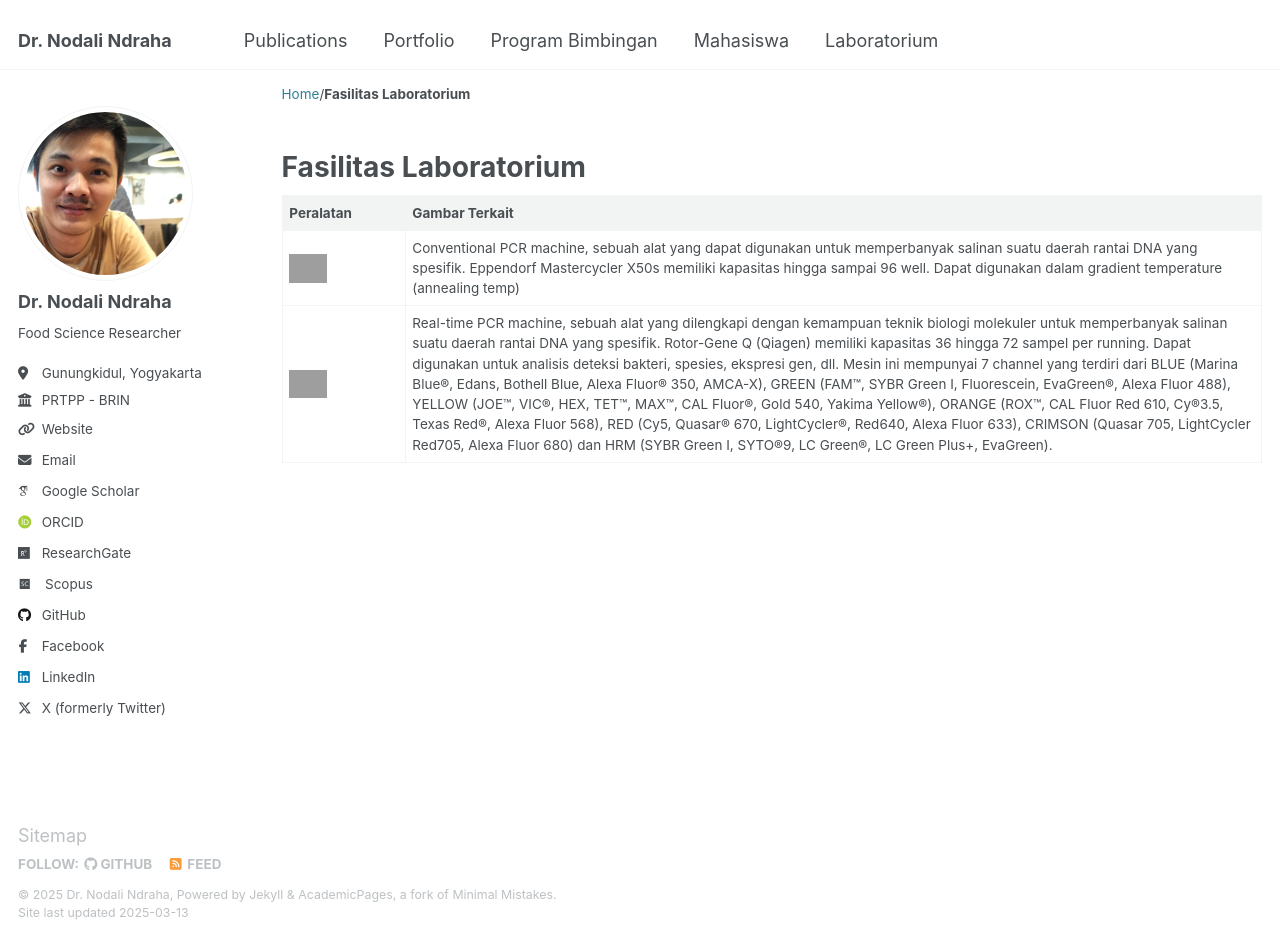
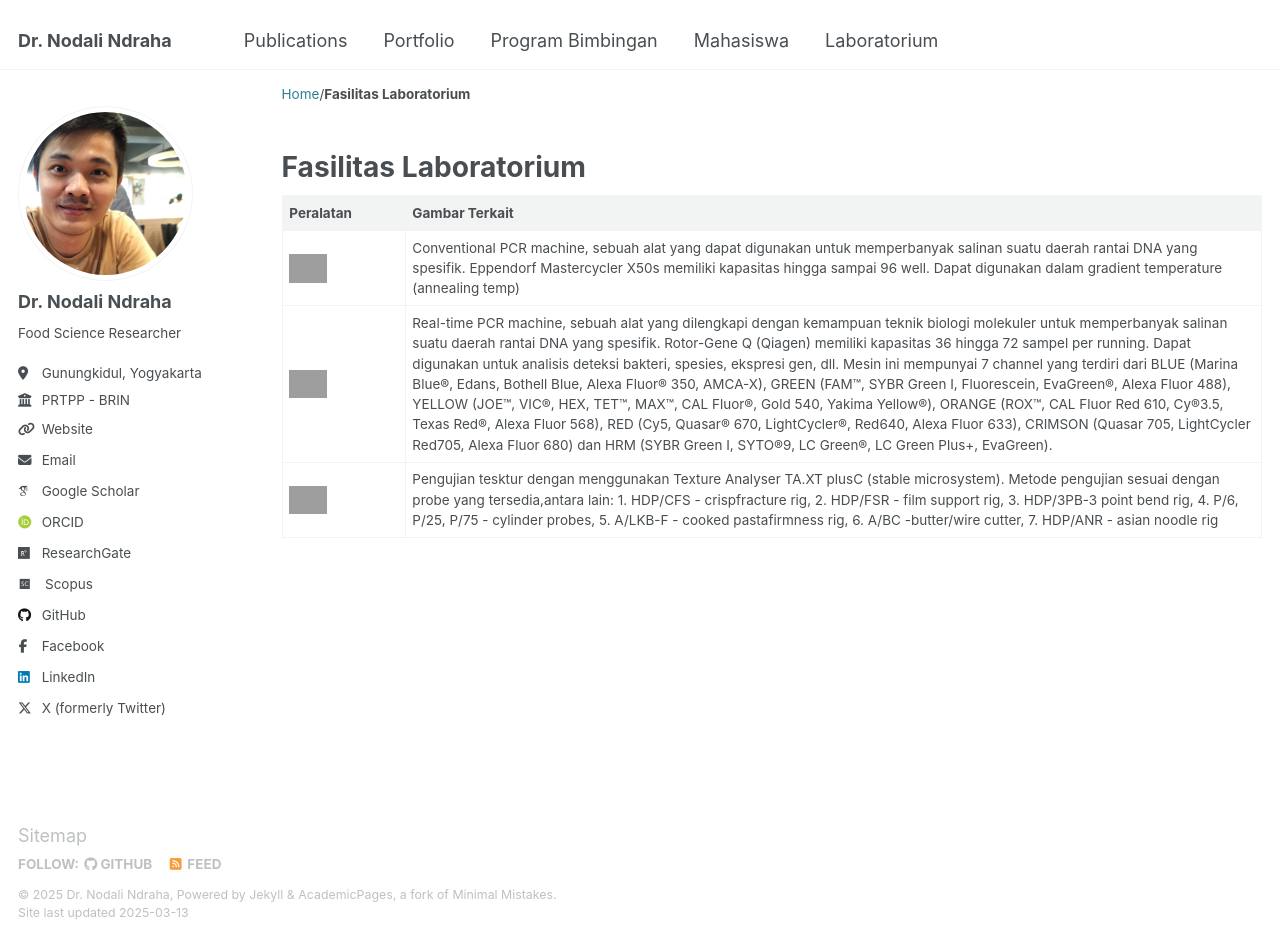
Before and after one commit to nndraha/nodali.github.io, a Jekyll site: the page built from _pages/laboratorium.md, in a window 1280 px wide and 941 px high. Built offline with Jekyll 4.4.1, drawn with Linux system fonts in a browser that asks for light colours; some web fonts are replaced; grey boxes are pictures that could not be loaded.

Commit message:
Update laboratorium.md

```diff
--- a/_pages/laboratorium.md
+++ b/_pages/laboratorium.md
@@ -9,5 +9,6 @@ author_profile: true
 | ------------------- | -------------- |
 | <img src = "https://elsatur.brin.go.id/public/uploads/layanan_file/5587/gambar_layanan_8863.jpg" width = "35%"> | Conventional PCR machine, sebuah alat yang dapat digunakan untuk memperbanyak salinan suatu daerah rantai DNA yang spesifik. Eppendorf Mastercycler X50s memiliki kapasitas hingga sampai 96 well. Dapat digunakan dalam gradient temperature (annealing temp) |
 | <img src = "https://elsatur.brin.go.id/public/uploads/layanan_file/5588/gambar_layanan_8865.jpg" width = "35%"> | Real-time PCR machine, sebuah alat yang dilengkapi dengan kemampuan teknik biologi molekuler untuk memperbanyak salinan suatu daerah rantai DNA yang spesifik. Rotor-Gene Q (Qiagen) memiliki kapasitas 36 hingga 72 sampel per running. Dapat digunakan untuk analisis deteksi bakteri, spesies, ekspresi gen, dll. Mesin ini mempunyai 7 channel yang terdiri dari BLUE (Marina Blue®, Edans, Bothell Blue, Alexa Fluor® 350, AMCA-X), GREEN (FAM™, SYBR Green I, Fluorescein, EvaGreen®, Alexa Fluor 488), YELLOW (JOE™, VIC®, HEX, TET™, MAX™, CAL Fluor®, Gold 540, Yakima Yellow®), ORANGE (ROX™, CAL Fluor Red 610, Cy®3.5, Texas Red®, Alexa Fluor 568), RED (Cy5, Quasar® 670, LightCycler®, Red640, Alexa Fluor 633), CRIMSON (Quasar 705, LightCycler Red705, Alexa Fluor 680) dan HRM (SYBR Green I, SYTO®9, LC Green®, LC Green Plus+, EvaGreen).|
+| <img src = "https://elsatur.brin.go.id/public/uploads/layanan_file/7228/gambar_layanan_12602.jpg" width = "35%"> | Pengujian tesktur dengan menggunakan Texture Analyser TA.XT plusC (stable microsystem). Metode pengujian sesuai dengan probe yang tersedia,antara lain: 1. HDP/CFS - crispfracture rig, 2. HDP/FSR - film support rig, 3. HDP/3PB-3 point bend rig, 4. P/6, P/25, P/75 - cylinder probes, 5. A/LKB-F - cooked pastafirmness rig, 6. A/BC -butter/wire cutter, 7. HDP/ANR - asian noodle rig|
 
 {% include base_path %}
```
